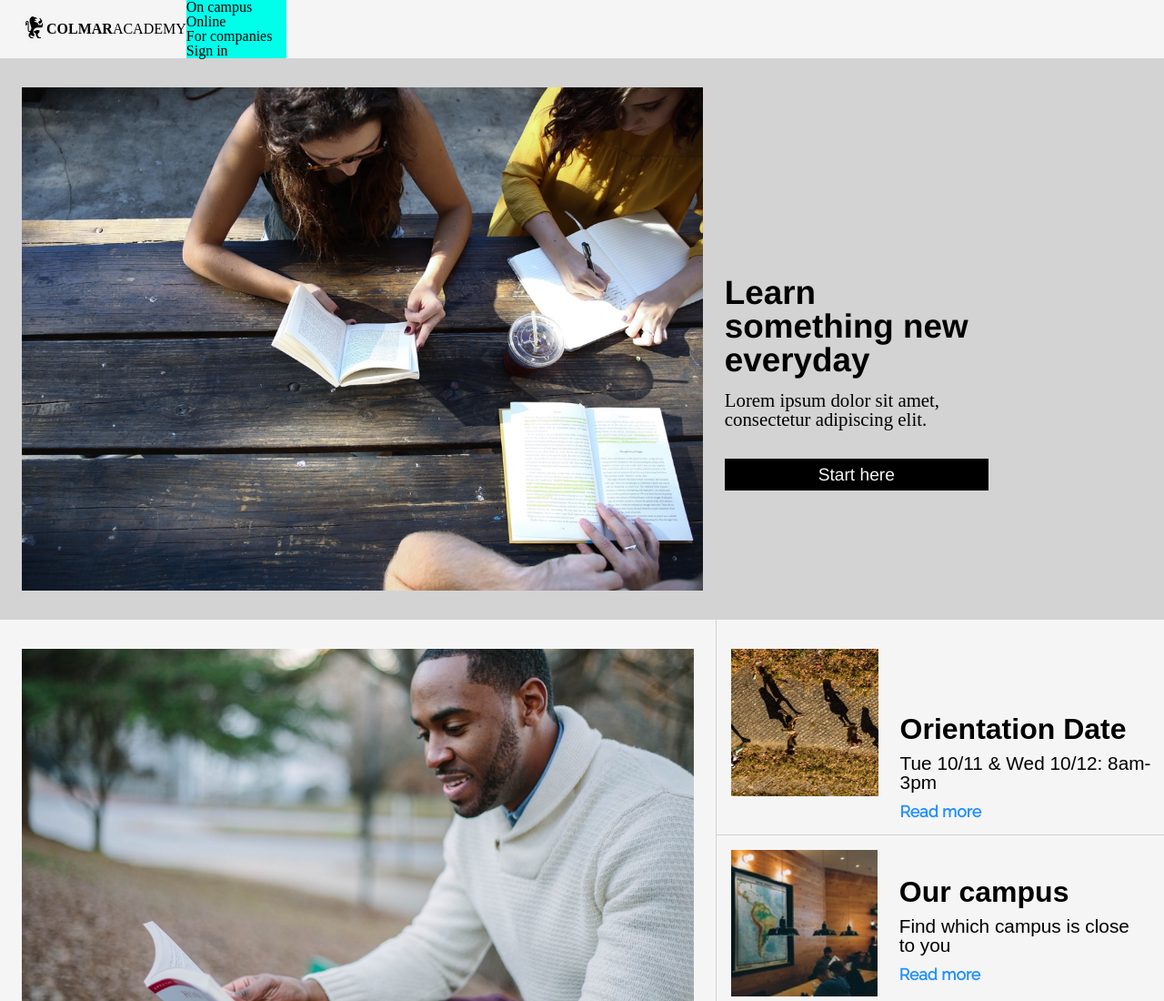
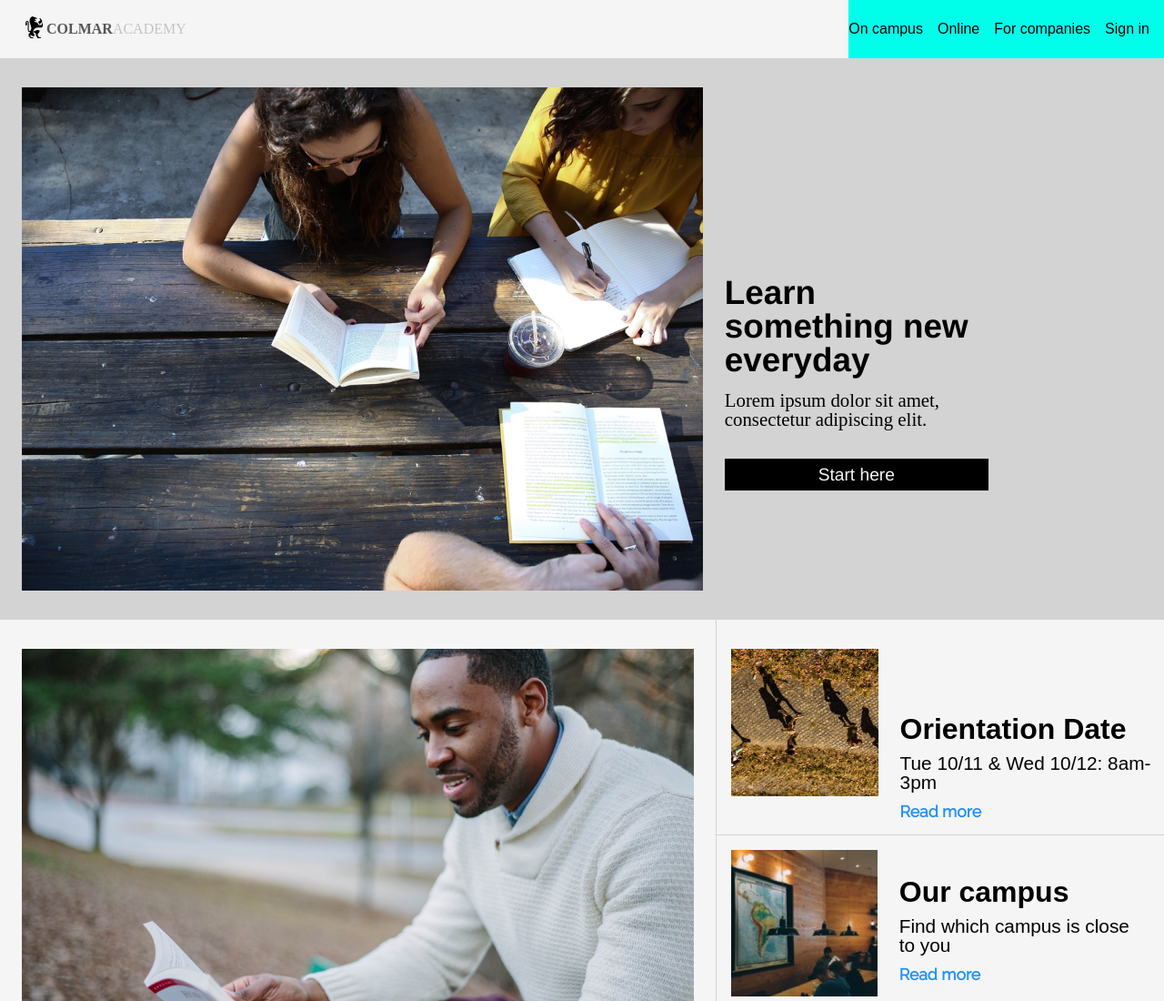
Before and after one commit to afloyd8/ColmarAcademy, a plain HTML site: page index.html in a window 1280 px wide. Shown: the top 1100 px of the page at 91% size. Drawn offline with Linux system fonts and the light colour scheme.

Commit message:
Proper header layout

```diff
--- a/index.html
+++ b/index.html
@@ -11,7 +11,7 @@
   <body>
     <!-- Header -->
     <header>
-      <div class="container">
+      <div class="header-left">
         <img src="./resources/images/ic-logo.svg">
           <div class="first">
             <span>COLMAR</span>
@@ -19,8 +19,8 @@
           <div class="second">
             <span>ACADEMY</span>
           </div>
-        <nav>
-          <!--<div class="container">-->
+        </div>
+        <div class="header-right">
             <div class="navigation">
               <ul class="desktop">
                 <li><a href="#">On campus</a></li>
@@ -42,10 +42,8 @@
                   <a href="#"><img src="./resources/images/ic-login.svg"></a>
                 </div>
               </div>
-          <!--</div>-->
-          </nav>
+            </div>
         </div>
-      </div>
     </header>
     <!-- First Block -->
     <div class="banner">
--- a/resources/css/style.css
+++ b/resources/css/style.css
@@ -3,12 +3,7 @@ body {
   font-size: 16px;
 }
 
-header .container {
-  display: flex;
-  margin: auto;
-}
-
-/* HEADER */
+/****** HEADER ******/
 
 header {
   background-color: whitesmoke;
@@ -16,6 +11,7 @@ header {
   height: 64px;
   position: fixed;
   z-index: 1;
+  display: flex;
 }
 
 header img {
@@ -24,6 +20,18 @@ header img {
   padding-top: 16px;
 }
 
+.header-left {
+  display: flex;
+  flex-direction: row;
+  width: 20%;
+}
+
+.header-right {
+  display: flex;
+  flex-direction: row;
+  justify-content: flex-end;
+  width: 80%;
+}
 
 .mobile {
   display: none;
@@ -31,7 +39,7 @@ header img {
 
 /* "Colmar" text */
 .first {
-  color: hsl(217,1,34);
+  color: hsl(217,1%,34%);
   font-weight: bold;
   display: inline-flex;
   align-items: center; /* NOTE: To use "align-items" the display must be set to one of the flex options */
@@ -39,31 +47,28 @@ header img {
 
 /* "Academy" text */
 .second {
-  color: hsl(217,2,77);
+  color: hsl(217,2%,77%);
   display: inline-flex;
   align-items: center;
 }
 
-nav a {
+.desktop a {
   text-decoration: none;
   padding-right: 16px; /* NOTE: The spacing between the nav items */
   color: black;
+  font-family: "Arial", sans-serif;
 }
 
 .navigation { /* NOTE: These should be the colored bars between the links */
   background-color: hsl(175,100%,50%);
   height: 100%;
+  display: flex;
 }
 
-
-/*.navigation, nav ul {
+.navigation .desktop {
   display: flex;
-  justify-content: space-between;
-  background-color: whitesmoke;
-  /*padding-top: 24px;*/
-  /*padding-left: 1370px;*/
-/*}
-
+  align-items: center;
+}
 
 /* Banner Section */
 
```
